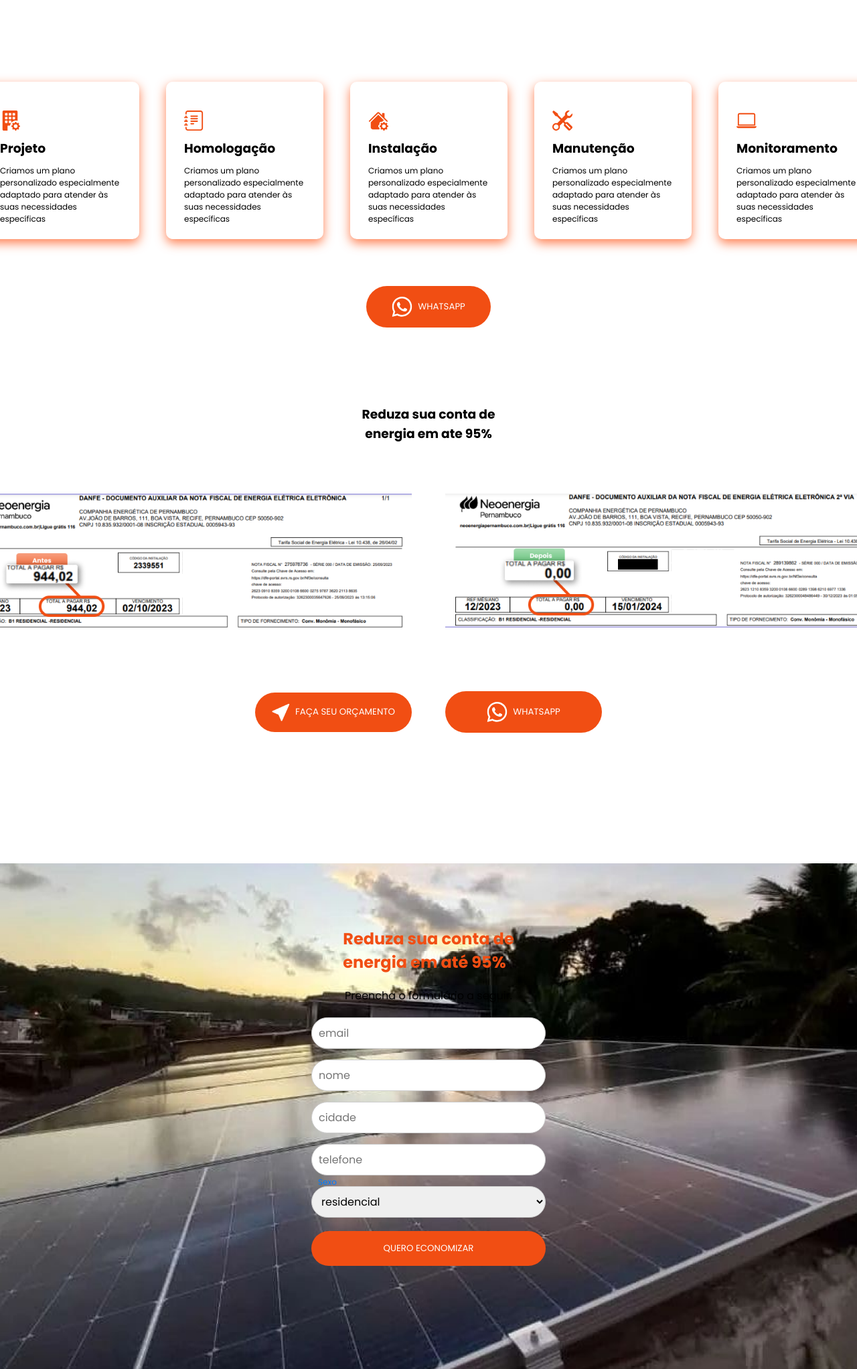
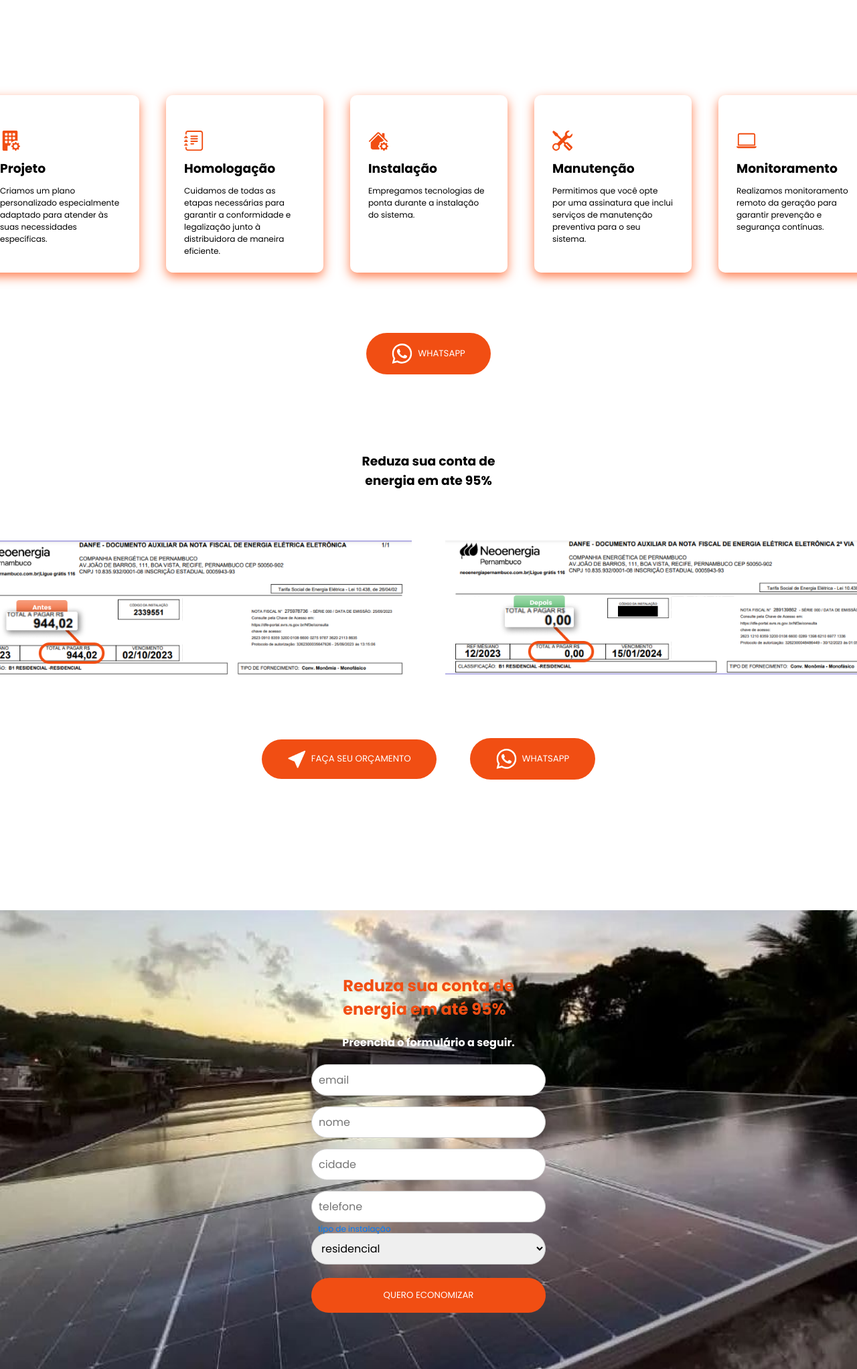
Before and after one commit to Lordkhdo/Coutinho, a plain HTML site: page index.html in a window 1280 px wide. Shown: the part 1873-3917 px from the top of the page at 67% size. Drawn offline with Linux system fonts and the light colour scheme.

Commit message:
finalizaçao do front end

```diff
--- a/index.html
+++ b/index.html
@@ -38,7 +38,7 @@
               saiba mais
           </button>
         </a>
-        <a href="https://api.whatsapp.com/send?phone=5581983422168&text=Quero%20fazer%20uma%20proposta!" target="_blank">
+        <a href="https://api.whatsapp.com/send?phone=5581986146963&text=Quero%20fazer%20uma%20proposta!" target="_blank">
           <button>Contato</button>
         </a>
       </nav>
@@ -132,7 +132,7 @@
 
             <img src="images\svgS\saiba_mais\building-fill-gear 1.svg" alt="">
             <h3>Projeto</h3>
-            <p>Criamos um plano personalizado especialmente adaptado para atender às suas necessidades específicas</p>
+            <p>Criamos um plano personalizado especialmente adaptado para atender às suas necessidades específicas.</p>
           </div>
         </div>
         <div class="boxe_third_section">
@@ -140,7 +140,8 @@
 
             <img src="images\svgS\saiba_mais\journal-text 1.svg" alt="">
             <h3>Homologação</h3>
-            <p>Criamos um plano personalizado especialmente adaptado para atender às suas necessidades específicas</p>
+            <p>Cuidamos de todas as etapas necessárias para garantir a conformidade e legalização junto à distribuidora de maneira eficiente.
+            </p>
           </div>
           </div>
         <div class="boxe_third_section">
@@ -148,7 +149,7 @@
 
             <img src="images\svgS\saiba_mais\house-gear-fill 1.svg" alt="">
             <h3>Instalação</h3>
-            <p>Criamos um plano personalizado especialmente adaptado para atender às suas necessidades específicas</p>
+            <p>Empregamos tecnologias de ponta durante a instalação do sistema.</p>
           </div>
         </div>
         <div class="boxe_third_section">
@@ -156,7 +157,7 @@
 
             <img src="images\svgS\saiba_mais\tools 1.svg" alt="">
             <h3>Manutenção</h3>
-            <p>Criamos um plano personalizado especialmente adaptado para atender às suas necessidades específicas</p>
+            <p>Permitimos que você opte por uma assinatura que inclui serviços de manutenção preventiva para o seu sistema.</p>
           </div>
         </div>
         <div class="boxe_third_section">
@@ -164,11 +165,13 @@
 
             <img src="images\svgS\saiba_mais\laptop 1.svg" alt="">
             <h3>Monitoramento</h3>
-            <p>Criamos um plano personalizado especialmente adaptado para atender às suas necessidades específicas</p>
+            <p>Realizamos monitoramento remoto da geração para garantir prevenção e segurança contínuas.</p>
           </div>
         </div>
       </div>
-      <button class="wpp"><img src="images\svgS\saiba_mais\whatsapp 1.svg" alt="">WHATSAPP</button>
+      <a href="https://api.whatsapp.com/send?phone=5581986146963&text=Quero%20fazer%20uma%20proposta!" target="_blank"]>
+        <button class="wpp"><img src="images\svgS\saiba_mais\whatsapp 1.svg" alt="">WHATSAPP</button>
+      </a>
     </div>
     <div class="four_section">
       <div class="header_four_section">
@@ -182,13 +185,18 @@
 
       </div>
       <div class="buttons_four_section">
+        <a href="#fifth_section">
         <button class="wpp"><img src="images\svgS\saiba_mais\Vector.png" alt="">FAÇA SEU ORÇAMENTO</button>
-        <button class="wpp"><img src="images\svgS\saiba_mais\whatsapp 1.svg" alt="">WHATSAPP</button>
+      </a>
+        <a href="https://api.whatsapp.com/send?phone=5581986146963&text=Quero%20fazer%20uma%20proposta!" target="_blank"]>
+          <button class="wpp"><img src="images\svgS\saiba_mais\whatsapp 1.svg" alt="">WHATSAPP</button>
+        </a>
+
       </div>
     </div>
-    <div class="fifth_section">
+    <div class="fifth_section" id="fifth_section">
       <h2><span class="colored">Reduza sua  conta de <br> energia  em até 95%</h2>
-      <p>Preencha o formulário a seguir.</span></p>
+      <p>Preencha o formulário a seguir.</p>
         <!-- formulario -->
       <form action="/processar-formulario" method="post">
 
@@ -210,14 +218,14 @@
         </div class="form-group">
 
         <div class="form-group">
-          <select id="sexo" name="tipo de instalação" class="form-control" required>
+          <select id="tipo de instalação" name="tipo de instalação" class="form-control" required>
 
               <option value="residencial">residencial</option>
               <option value="empresarial">empresarial</option>
               <option value="condominio">condominio</option>
 
           </select>
-          <label for="sexo">Sexo</label>
+          <label for="tipo de instalação">tipo de instalação</label>
       </div>
         <div>
             <button class="wpp SubmitGroup" type="submit">Quero economizar</button>
--- a/styles/stylguide.css
+++ b/styles/stylguide.css
@@ -124,9 +124,7 @@ button.secondary {
   color: white;
 }
 @media screen and (max-width: 1199px) {
-  .first_section{
-    background-color: #000000;
-  }
+
   .main_footer>p{
     display: none;
   }
@@ -285,7 +283,7 @@ p.third_section{
 }
 .boxe_third_section{
   width: 235px;
-  height:235px ;
+  height:265px ;
   box-shadow: 0px 6px 16px rgba(255, 83, 21, .74);
   margin-left: 10px;
   border-radius: 10px;
@@ -293,10 +291,11 @@ p.third_section{
   justify-content: center;
   align-items: center;
   flex-direction: column;
-  margin: 0 20px;
+  margin: 20px 20px;
+
 }
 .innerbox{
-  height: 150px;
+  height: 160px;
   width: 180px;
 }
 .innerbox> img{
@@ -389,6 +388,8 @@ text-align: center;
 .fifth_section> p{
   margin-top: 20px;
   margin-bottom: 20px;
+  color: white;
+  font-weight: bold;
 }
 .fifth_section> h2{
   margin-top: 95px;
```
